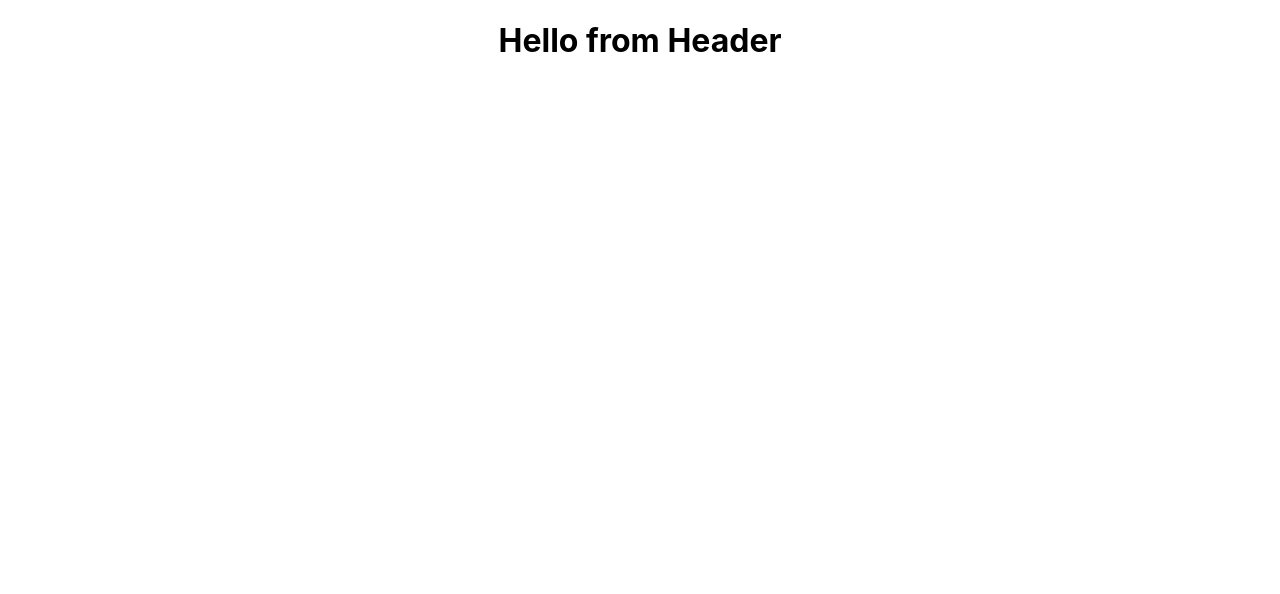
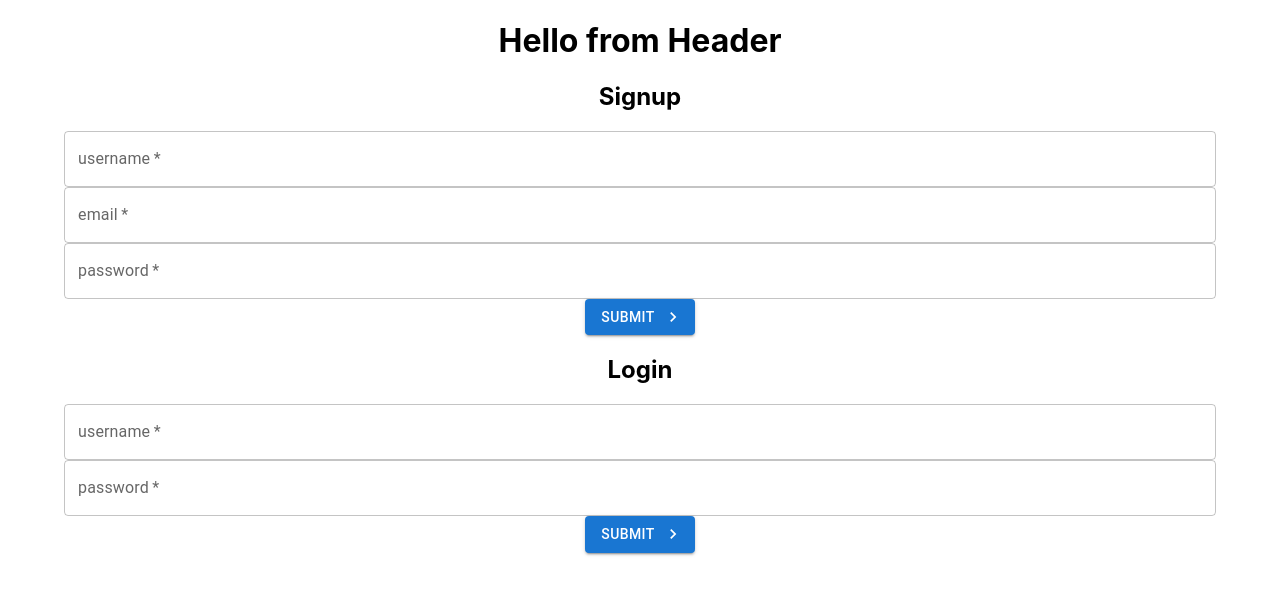
Before and after one commit to Justinean/EnviroPact, a React (Create React App) app in the folder client/: page / in a window 1280 px wide. Shown: the top 594 px of the page. Built offline with nearby package versions, Linux system fonts and the light colour scheme.

Commit message:
Rough draft of signup form completed

```diff
--- a/client/src/App.js
+++ b/client/src/App.js
@@ -1,11 +1,15 @@
 import logo from './logo.svg';
 import './App.css';
 import Header from './components/Header'
+import SignupForm from './components/SignupForm'
+import LoginForm from './components/LoginForm'
 
 function App() {
   return (
     <div className="App">
       <Header />
+      <SignupForm />
+      <LoginForm />
     </div>
   );
 }
--- a/client/src/components/LoginForm.js
+++ b/client/src/components/LoginForm.js
@@ -0,0 +1,44 @@
+import React, { useState} from 'react';
+import { Container, Typography, Button, TextField } from '@mui/material';
+import { KeyboardArrowRight } from '@mui/icons-material'
+const LoginForm = (props) => {
+    return (
+        <Container>
+            <h2> Login </h2>
+            <form noValidate autoComplete="off">
+                <TextField
+                    label="username"
+                    value=''
+                    varient="outlined"
+                    fullWidth
+                    required
+                    error=''
+                    onBlur=''
+                    helperText=''
+                />
+                <TextField
+                    label='password'
+                    value=''
+                    varient='outlined'
+                    fullWidth
+                    required
+                    error=''
+                    onblur=''
+                    type='password'
+                />
+
+                <Button
+                onClick=''
+                type='submit'
+                variant='contained'
+                endIcon={< KeyboardArrowRight />}
+                >
+                    Submit
+                </Button>
+
+            </form>
+        </Container>
+    )
+}
+
+export default LoginForm;
--- a/client/src/components/SignupForm.js
+++ b/client/src/components/SignupForm.js
@@ -0,0 +1,117 @@
+import React, { useState } from 'react';
+import { Container, Button, TextField, Typography} from '@mui/material'
+import { KeyboardArrowRight } from '@mui/icons-material'
+
+// TODO: add handleFormSubmit and handleInputChange, will need utils for this to check if working
+
+const SignupForm = (props) => {
+    const [username, setUsername] = useState('');
+    const [email, setEmail] = useState('');
+    const [userPassword, setUserPassword] = useState('');
+
+    const [usernameError, setUsernameError] = useState(false);
+    const [emailError, setEmailError] = useState(false);
+    const [passwordError, setPasswordError] = useState(false);
+
+    const [errorMessageUsername, setErrorMessageUsername] = useState('');
+    const [errorMessageEmail, setErrorMessageEmail] = useState('');
+    const [errorMessagePassword, setErrorMessagePassword] = useState('');
+
+    const handleUsernameBlur = () => {
+        setUsernameError(false)
+        setErrorMessageUsername('')
+        if (username === '' ){
+            setUsernameError(true);
+            setErrorMessageUsername('Username is required');
+        }
+    }
+
+    const handleEmailBlur = () => {
+        setEmailError(false)
+        setErrorMessageEmail('')
+        if (email === '' ){
+            setEmailError(true);
+            setErrorMessageEmail('Email is required');
+        }
+    }
+
+    const handlePasswordBlur = () => {
+        setPasswordError(false)
+        setErrorMessagePassword('')
+        if (userPassword === '' ){
+            setPasswordError(true);
+            setErrorMessagePassword('Password is required');
+        }
+    }
+
+
+
+
+
+
+    return (
+        <Container>
+            <h2> Signup </h2>
+            <form noValidate autoComplete="off">
+                <TextField
+                    onChange = {(e) => setUsername(e.target.value)}
+                    label="username"
+                    value= {username}
+                    varient="outlined"
+                    fullWidth
+                    required
+                    error={usernameError}
+                    onBlur={handleUsernameBlur}
+                    helperText= {errorMessageUsername}
+                />
+                <TextField
+                    onChange = {(e) => setEmail(e.target.value)}
+                    label="email"
+                    value = {email}
+                    varient="outlined"
+                    fullWidth
+                    required
+                    error={emailError}
+                    onBlur={handleEmailBlur}
+                    helperText= {errorMessageEmail}
+                />
+                 <TextField
+                    onChange = {(e) => setUserPassword(e.target.value)}
+                    label="password"
+                    value = {userPassword}
+                    varient="outlined"
+                    fullWidth
+                    required
+                    error={passwordError}
+                    onBlur={handlePasswordBlur}
+                    helperText= {errorMessagePassword}
+                    type='password'
+                />
+                {/* <TextField
+                    onChange = {(e) => setUserPassword(e.target.value)}
+                    label='password'
+                    value= {userPassword}
+                    varient='outlined'
+                    fullWidth
+                    required
+                    error= {passwordError}
+                    onblur={handlePasswordBlur}
+                    type='password'
+                    helperText = {errorMessagePassword}
+                />  */}
+
+                <Button
+                onClick=''
+                type='submit'
+                variant='contained'
+                endIcon={< KeyboardArrowRight />}
+                >
+                    Submit
+                </Button>
+
+            </form>
+        </Container>
+    )
+}
+
+export default SignupForm;
```
Also changed, not shown: client/utils/auth.js (added), client/utils/mutations.js (added), client/utils/queries.js (added).
